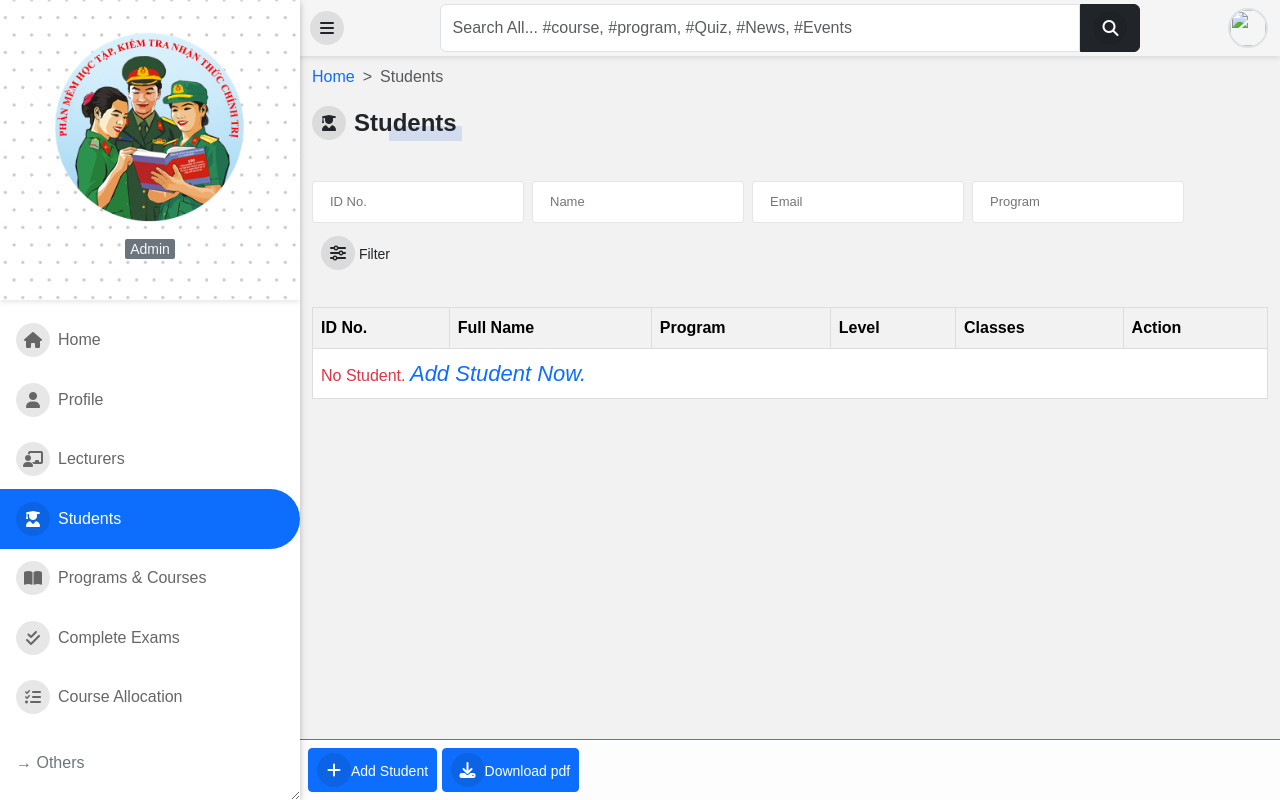
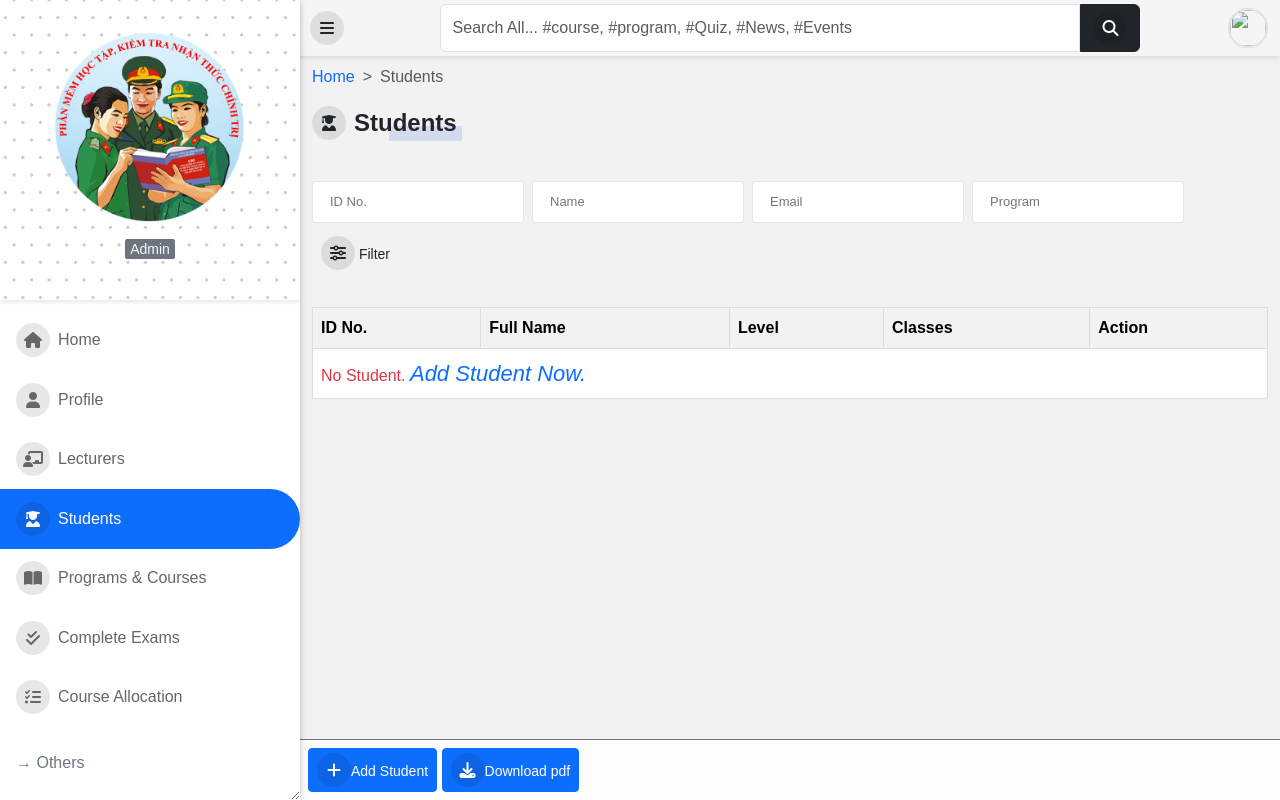
Before and after one commit to mdnanh/d97Learn, a Django app: page /en/accounts/students/ in a window 1280 px wide. Run offline with Django 3.2, Linux system fonts and the light colour scheme; the visitor is signed in with stand-in values (Sample User, id 1); data comes from the database, SQL or seed files in the repository; parts of the project's set-up code (start-up, migrations or seed data) failed here and were passed over; some libraries are stand-ins or nearby versions.

Commit message:
perform student list

```diff
--- a/templates/accounts/student_list.html
+++ b/templates/accounts/student_list.html
@@ -36,7 +36,7 @@
                 <th>{% trans 'ID No.' %} </th>
                 <th> {% trans 'Full Name' %} </th>
                 <!-- <th> {% trans 'Email' %} </th> -->
-                <th> {% trans 'Program' %} </th>
+                <!-- <th> {% trans 'Program' %} </th> -->
                 {% if request.user.is_superuser %}
                 <th> {% trans 'Level' %} </th>
                 <th> {% trans 'Classes' %}   </th>
```
